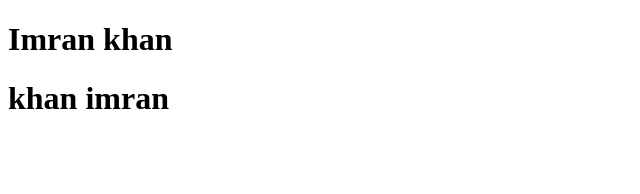
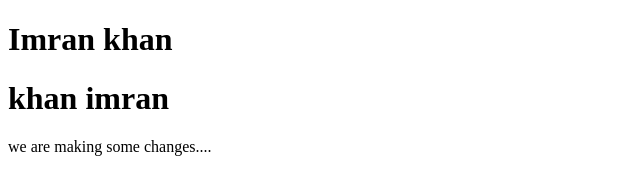
Before and after one commit to Imran7988311380/remoterepo, a plain HTML site: page index.html in a window 1280 px wide. Shown: the whole page, without its empty margins (0-640 px from the left). Drawn offline with Linux system fonts and the light colour scheme.

Commit message:
first for gaurav

```diff
--- a/index.html
+++ b/index.html
@@ -8,5 +8,8 @@
 <body>
     <h1>Imran khan</h1>
     <h1>khan imran</h1>
+    <div>
+        we are making some changes....
+    </div>
 </body>
 </html>
```
